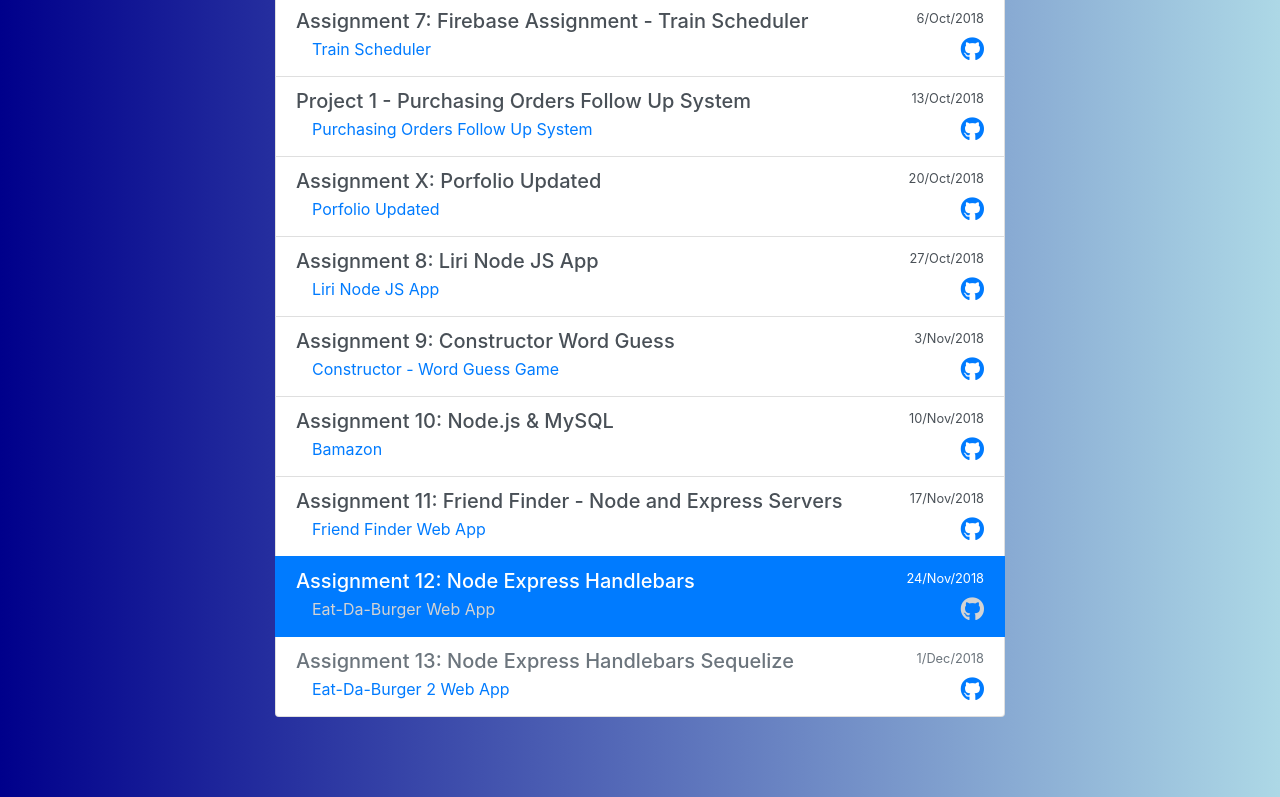
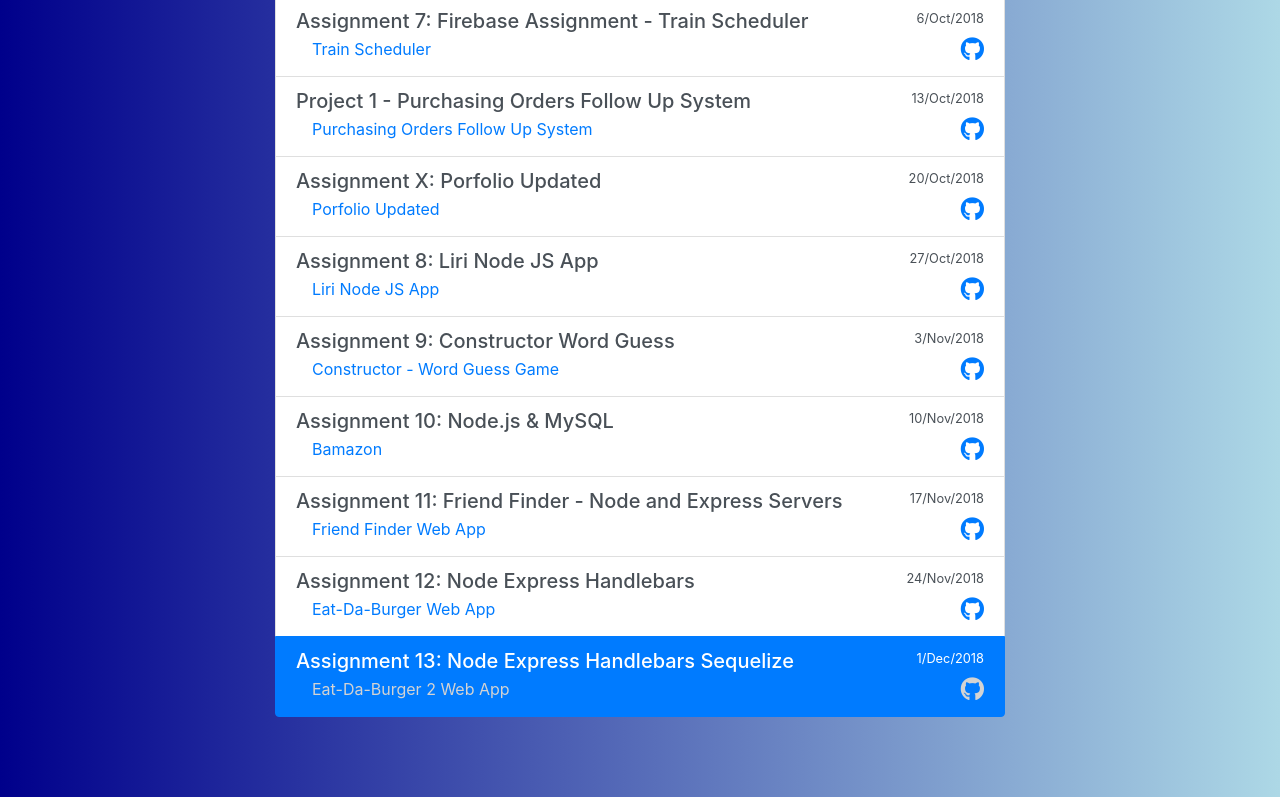
Before and after one commit to seiji13r/2018codingBootcampCoursework, a plain HTML site: page index.html in a window 1280 px wide. Shown: the part 839-1636 px from the top of the page. Drawn offline with nearby package versions, Linux system fonts and the light colour scheme; a web font is replaced by a local one.

Commit message:
index updated with Assignment 13

```diff
--- a/index.html
+++ b/index.html
@@ -190,7 +190,7 @@
                 </div>
               </div>
 
-              <div class="list-group-item list-group-item-action flex-column align-items-start active">
+              <div class="list-group-item list-group-item-action flex-column align-items-start">
                 <div class="d-flex w-100 justify-content-between">
                   <h5 class="mb-1">Assignment 12: Node Express Handlebars</h5>
                   <small>24/Nov/2018</small>
@@ -202,7 +202,8 @@
                 </div>
               </div>
 
-              <div class="list-group-item list-group-item-action flex-column align-items-start disabled">
+              <!-- <div class="list-group-item list-group-item-action flex-column align-items-start disabled"> -->
+              <div class="list-group-item list-group-item-action flex-column align-items-start active">
                 <div class="d-flex w-100 justify-content-between">
                   <h5 class="mb-1">Assignment 13: Node Express Handlebars Sequelize</h5>
                   <small>1/Dec/2018</small>
```
